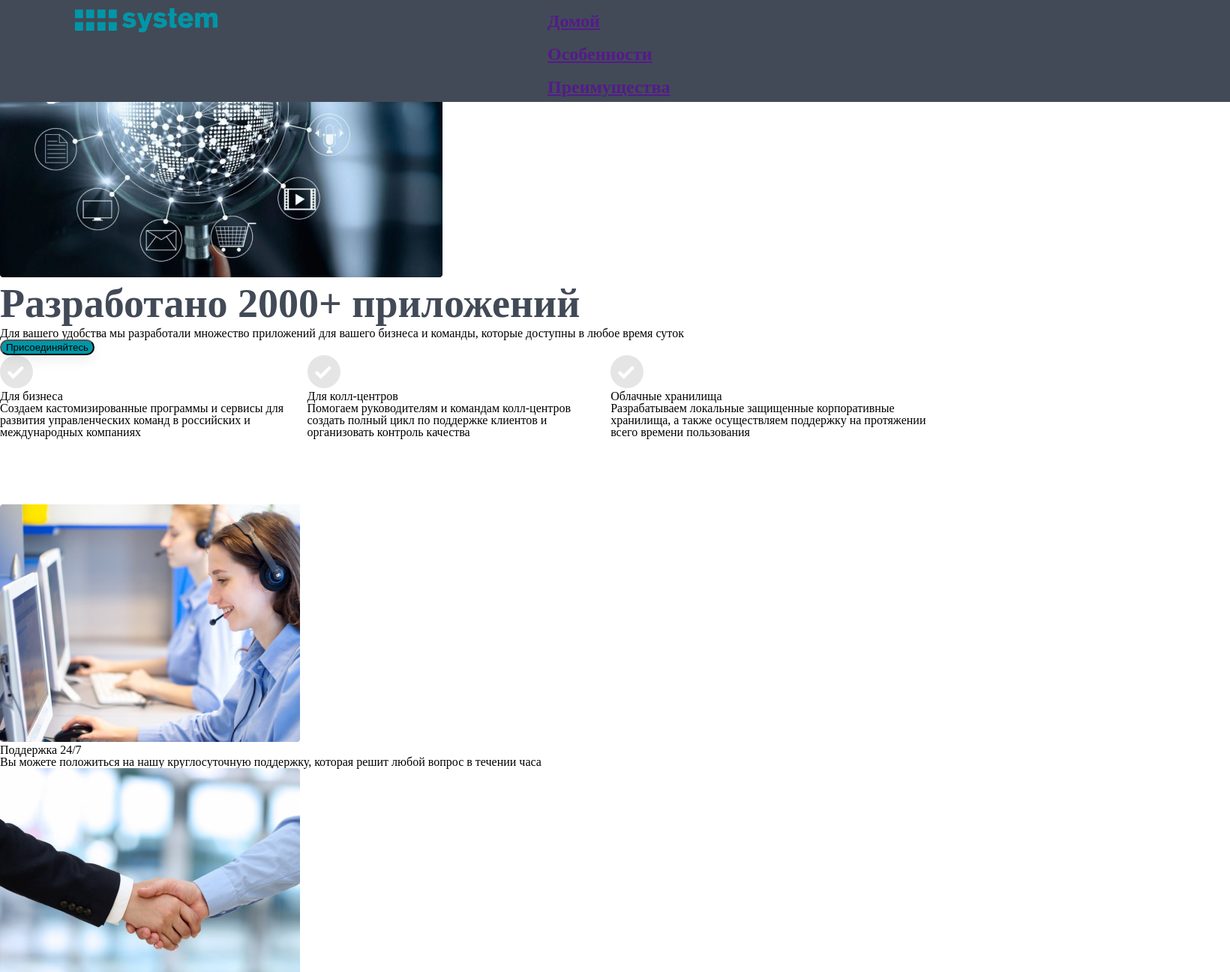
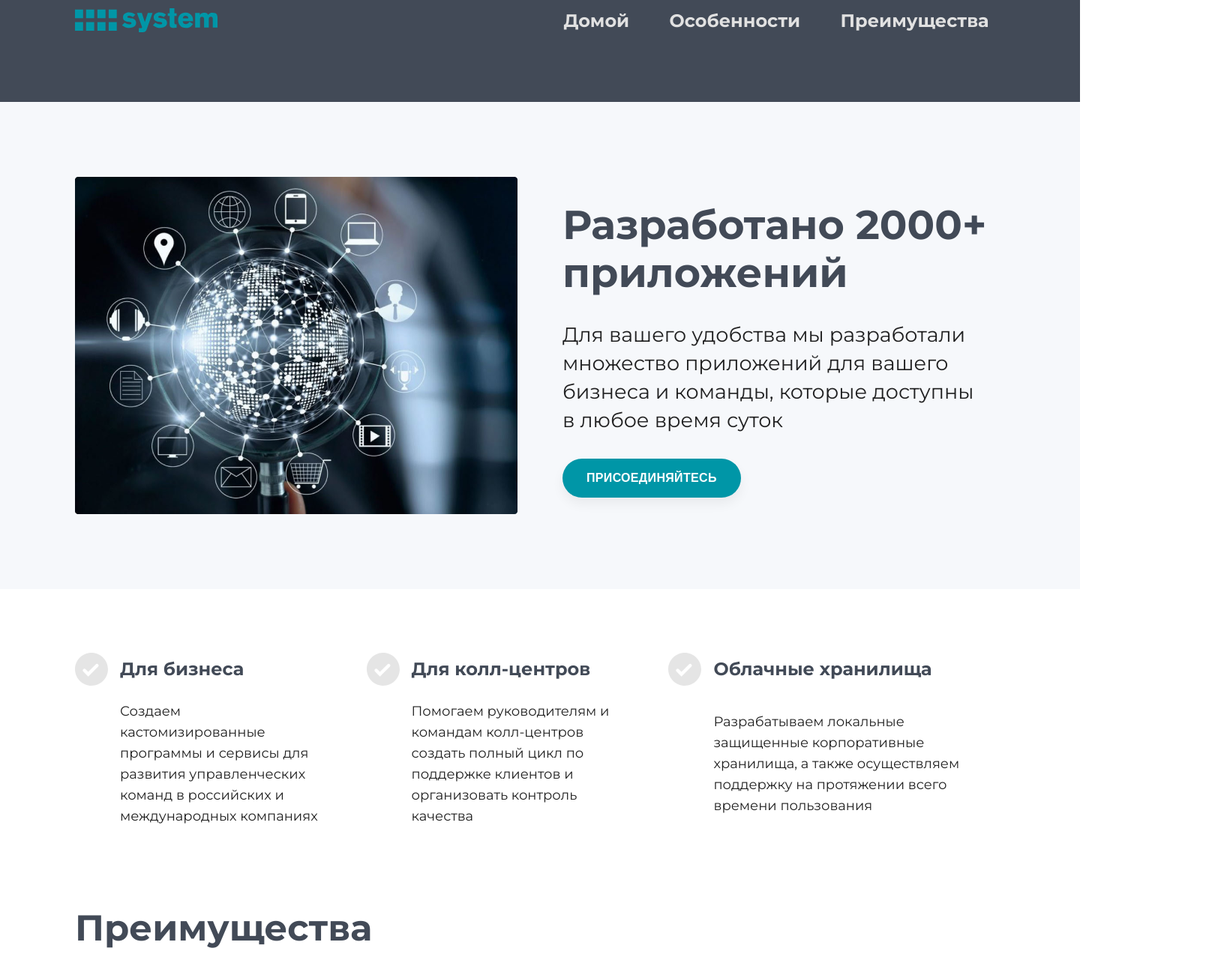
Before and after one commit to Kryakvaem/system_landing_page, a plain HTML site: page index.html in a window 1280 px wide. Shown: the part 80-1377 px from the top of the page at 75% size, 1640 px wide, since content can reach past the window. Drawn offline with Linux system fonts and the light colour scheme.

Commit message:
added styles

```diff
--- a/index.html
+++ b/index.html
@@ -2,10 +2,17 @@
 <head>
     <meta charset="UTF-8" />
     <meta name="viewport" content="width=device-width, initial-scale=1.0">
-<title>Content Intensive</title>
     <meta name="description" content="Studying hard "/>
+
     <link href="../styles/resert.css" rel="stylesheet"  />
     <link href="../styles/stylesheet.css" rel="stylesheet" />
+
+    <link rel="preconnect" href="https://fonts.googleapis.com">
+    <link rel="preconnect" href="https://fonts.gstatic.com" crossorigin>
+    <link href="https://fonts.googleapis.com/css2?family=Montserrat:wght@400;500;700&display=swap" rel="stylesheet">
+
+    <title>Content Intensive</title>
+
 </head>
 
 <body>
@@ -30,13 +37,15 @@
     </nav>
 </header>
 
-<div class="">
-    <img src="../images/div1.png" alt="A lot of apps around world"><h1>Разработано 2000+ приложений</h1>
+
+<section class="follow-description">
+    <img src="../images/div1.png" alt="A lot of apps around world">
+    <h1>Разработано 2000+ приложений</h1>
     <p>Для вашего удобства мы разработали множество приложений для вашего бизнеса и команды, которые доступны в любое время суток</p>
     <button>Присоединяйтесь</button>
-</div>
+</section>
 
-<div class="company-list">
+<section class="company-list">
   <div class="company-item">
         <svg width="44" height="44" viewBox="0 0 44 44" fill="none" xmlns="http://www.w3.org/2000/svg">
             <path d="M22.0001 0C9.86926 0 6.10352e-05 9.8692 6.10352e-05 22C6.10352e-05 34.1308 9.86926 44 22.0001 44C34.1309 44 44.0001 34.1308 44.0001 22C44.0001 9.8692 34.1309 0 22.0001 0ZM17.6023 31.7086L10.9901 25.1106C10.1304 24.2528 10.1287 22.8606 10.9862 22.0007C11.8442 21.1402 13.2375 21.1386 14.0975 21.9971L17.5979 25.4914L27.6893 15.4C28.5483 14.541 29.941 14.541 30.8001 15.4C31.6591 16.259 31.6591 17.6518 30.8001 18.5108L17.6023 31.7086Z" fill="black" fill-opacity="0.1"/>
@@ -46,6 +55,7 @@
             для развития управленческих команд в российских и
             международных компаниях</p>
     </div>
+
     <div class="company-item">
         <svg width="44" height="44" viewBox="0 0 44 44" fill="none" xmlns="http://www.w3.org/2000/svg">
             <path d="M22.0001 0C9.86926 0 6.10352e-05 9.8692 6.10352e-05 22C6.10352e-05 34.1308 9.86926 44 22.0001 44C34.1309 44 44.0001 34.1308 44.0001 22C44.0001 9.8692 34.1309 0 22.0001 0ZM17.6023 31.7086L10.9901 25.1106C10.1304 24.2528 10.1287 22.8606 10.9862 22.0007C11.8442 21.1402 13.2375 21.1386 14.0975 21.9971L17.5979 25.4914L27.6893 15.4C28.5483 14.541 29.941 14.541 30.8001 15.4C31.6591 16.259 31.6591 17.6518 30.8001 18.5108L17.6023 31.7086Z" fill="black" fill-opacity="0.1"/>
@@ -54,6 +64,7 @@
         <p>Помогаем руководителям и командам колл-центров создать полный цикл по поддержке клиентов и
             организовать контроль качества</p>
     </div>
+
     <div class="company-item">
         <svg width="44" height="44" viewBox="0 0 44 44" fill="none" xmlns="http://www.w3.org/2000/svg">
             <path d="M22.0001 0C9.86926 0 6.10352e-05 9.8692 6.10352e-05 22C6.10352e-05 34.1308 9.86926 44 22.0001 44C34.1309 44 44.0001 34.1308 44.0001 22C44.0001 9.8692 34.1309 0 22.0001 0ZM17.6023 31.7086L10.9901 25.1106C10.1304 24.2528 10.1287 22.8606 10.9862 22.0007C11.8442 21.1402 13.2375 21.1386 14.0975 21.9971L17.5979 25.4914L27.6893 15.4C28.5483 14.541 29.941 14.541 30.8001 15.4C31.6591 16.259 31.6591 17.6518 30.8001 18.5108L17.6023 31.7086Z" fill="black" fill-opacity="0.1"/>
@@ -62,22 +73,26 @@
         <p>Разрабатываем локальные защищенные корпоративные хранилища, а также осуществляем
             поддержку на протяжении всего времени пользования</p>
     </div>
-</div>
+</section>
 
 
-<div class="advantages-list">
+<section class="advantages-list">
+    <h2>Преимущества</h2>
+    <div class="advantage-items">
         <div class="advantage-item">
             <img src="images/advantage1.png" alt="Специалист поддержки на рабочем месте"/>
             <h4>Поддержка 24/7</h4>
             <p>Вы можете положиться на нашу круглосуточную
                 поддержку, которая решит любой вопрос в течении часа</p>
         </div>
+
         <div class="advantage-item">
             <img src="/images/advantage2.png" alt="Рукопожатие"/>
             <h4>Гарантия возврата</h4>
             <p>Если вам не понравится сервис, мы вернем вам
                 полную стоимость в течении 30-дневного периода</p>
         </div>
+
         <div class="advantage-item">
             <img src="images/advantage3.png" alt="Рука трогает экран с технологиями"/>
             <h4>Удобство и простота</h4>
@@ -87,11 +102,11 @@
                 пользования</p>
         </div>
     </div>
-
+</section>
 
 <footer>
     <p>2000-2022 © System</p>
-
+    <div class="socialmedia">
         <a class="socialmedia-link" href="">
             <span class="visually-hidden">Facebook</span>
             <svg width="50" height="50" viewBox="0 0 50 50" fill="none" xmlns="http://www.w3.org/2000/svg">
@@ -117,7 +132,8 @@
                 <path fill-rule="evenodd" clip-rule="evenodd" d="M19 37H31C34.084 37 37 34.084 37 31V19C37 15.916 34.084 13 31 13H19C15.916 13 13 15.916 13 19V31C13 34.084 15.916 37 19 37ZM16 19C16 17.5975 17.5975 16 19 16H31C32.4025 16 34 17.5975 34 19V31C34 32.4025 32.4025 34 31 34H19C17.5705 34 16 32.4295 16 31V19Z" fill="black" fill-opacity="0.87"/>
             </svg>
         </a>
-
+    </div>
 </footer>
 </body>
+
 </html>
--- a/styles/stylesheet.css
+++ b/styles/stylesheet.css
@@ -1,5 +1,8 @@
 body{
-background-color: #fff;
+    font-family: 'Montserrat';
+    font-style: normal;
+
+width:1440px;
 }
 
 header{
@@ -9,76 +12,177 @@ header{
     padding: 36px 100px;
     gap: 440px;
 
-    position: absolute;
-    width: 1440px;
+    /*position: absolute;
+    width: 1440px;*/
     height: 144px;
     left: 0px;
     top: 0px;
-
-    background-color: #424A57;
+    background: #424A57;
 }
 
-nav{
-    display: inline;
-    flex-direction: row;
-    justify-content: flex-end;
-    align-items: center;
+.navigation-list{
     padding: 0px;
     gap: 32px;
 
     width: 610px;
     height: 44px;
+    display: flex;
+    justify-content: space-evenly;
+    align-items: center;
 }
 
-li{
-    width: 88px;
-    height: 44px;
 
-    font-family: 'Montserrat';
+.navigation__link{
     font-style: normal;
 font-weight: 700;
 font-size: 24px;
 line-height: 44px;
-    /* identical to box height, or 183% */
-
-    display: flex;
-    align-items: center;
-
+text-decoration: none;
 color: #E1E1E1;
+transition:color ease-in 0.3s ;
 }
 
-h1{
-    font-family: 'Montserrat';
-    font-style: normal;
+.navigation__link:hover{
+color: #0096A7;
+;
+}
+
+
+.follow-description{
+height: 450px;
+background: rgba(246, 248, 251, 0.9);
+padding: 100px 100px;
+}
+
+.follow-description h1{
     font-weight: 700;
     font-size: 54px;
     line-height: 64px;
-    /* or 119% */
     color: #424A57;
+    padding-top: 32px;
 }
 
-button{
+.follow-description p{
+    font-weight: 400;
+    font-size: 27px;
+    line-height: 38px;
+    /* or 141% */
+    color: rgba(0, 0, 0, 0.87);
+    padding: 32px;
+}
+
+.follow-description button{
+    padding: 16px 32px;
     background: #0096A7;
     box-shadow: 0px 8px 16px rgba(0, 0, 0, 0.06);
     border-radius: 50px;
+    letter-spacing: 0.02em;
+    text-transform: uppercase;
+    color: #FFFFFF;
+    font-weight: 700;
+    font-size: 16px;
+    line-height: 20px;
+    border:none;
 }
 
+.follow-description img{
+    float: left;
+    padding-right: 60px;
+}
 
 .company-list{
     display: flex;
-    flex-direction: row;
-    align-items: flex-start;
-    padding: 0px;
-    gap: 20px;
+    justify-content: space-evenly;
+    padding: 85px 100px;
+}
 
-    width: 1240px;
-    height: 199px;
+.company-item{
+    display: flex;
+    flex-wrap: wrap;
+    justify-content: flex-start;
+}
 
+.company-item h4{
+    font-weight: 700;
+    font-size: 24px;
+    line-height: 44px;
+    /* identical to box height, or 183% */
+    color: #424A57;
+    padding-left: 16px;
+}
+
+ p{
+    font-weight: 400;
+    font-size: 18px;
+    line-height: 28px;
+    /* or 156% */
+    color: rgba(0, 0, 0, 0.87);
+}
+
+.company-item p{ padding: 20px 60px;
 }
 
 
 
+.advantages-list h2{
+    font-weight: 700;
+    font-size: 48px;
+    line-height: 60px;
+    color: #424A57;
+    padding-left: 100px;
+
+}
+
+.advantage-items {
+    display: flex;
+    padding:32px 100px 85px 100px;
+    gap: 20px;
+}
+
+.advantages-list img{
+    width: 400px;
+    height: 317px;
+    border-radius: 4px;
+}
+
+.advantage-item{
+    display: flex;
+    flex-direction: column;
+    gap: 30px;
+    transition: ease-in 0.4s;
+}
+
+.advantage-item:hover{
+    transform: scale(1.05);
+}
+
+.advantage-item h4{
+    font-weight: 700;
+    font-size: 24px;
+    line-height: 44px;
+    color: #424A57;
+}
 
 footer{
+    display: flex;
+    flex-direction: row;
+    align-items: center;
+    padding: 50px 100px;
+    justify-content: space-between;
     background: rgba(66, 74, 87, 0.5);
 }
+
+.visually-hidden{
+    display: none;
+}
+
+.socialmedia{
+    display: flex;
+    gap: 20px;
+    transition: fill ease-in 0.3s;
+}
+
+
+.socialmedia rect:hover{
+    fill: #0096A7;
+ }
```
Lines whose indentation alone changed are shown as unchanged.
